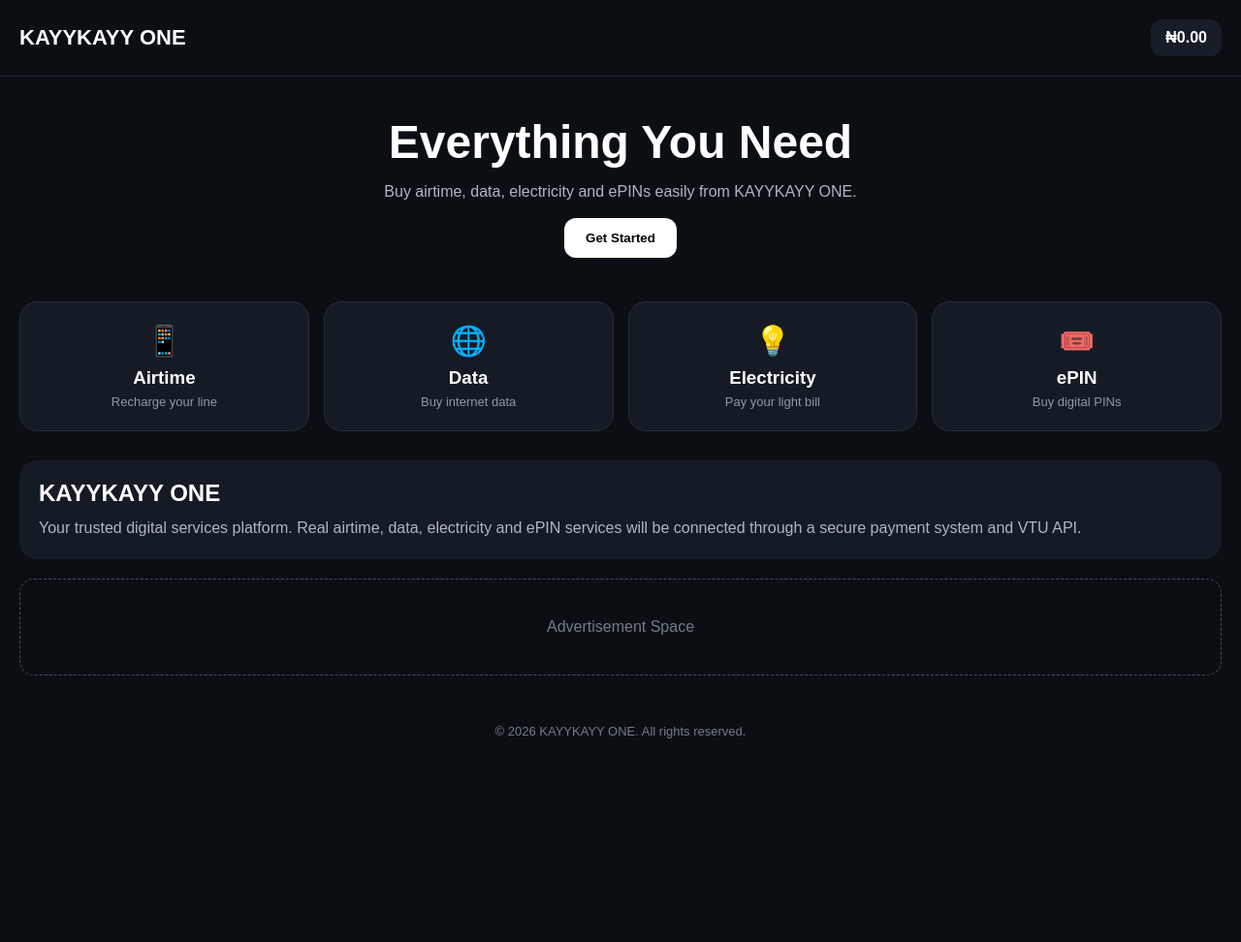
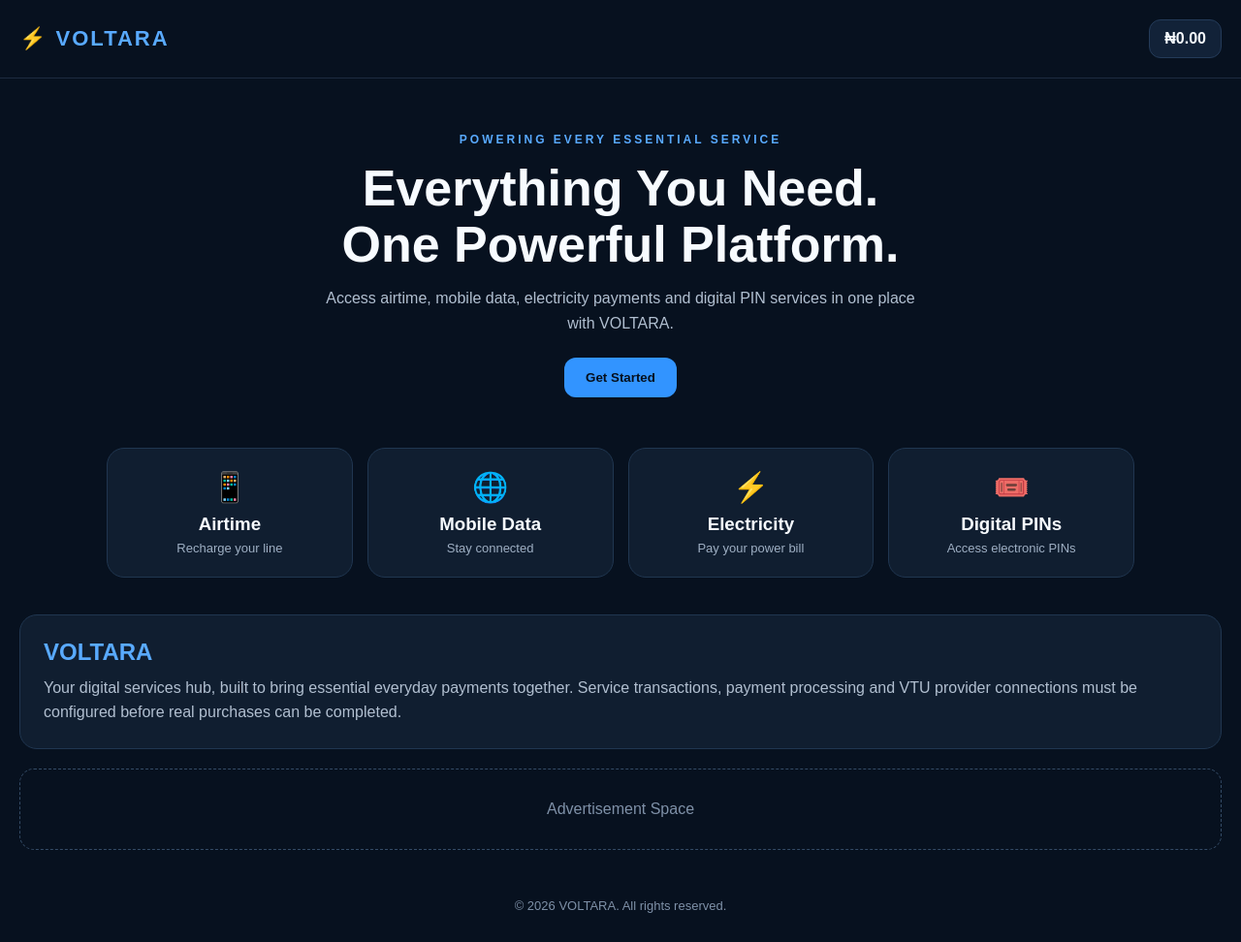
Before and after one commit to antonelaroccuzzu-bot/Big-Kayykayy-, a plain HTML site: page index.html in a window 1280 px wide. Shown: the whole page at 97% size. Before the commit the page ends 800 px from the top, so only its background shows below. Drawn offline with Linux system fonts and the light colour scheme.

Commit message:
Rebrand website fully to VOLTARA

```diff
--- a/index.html
+++ b/index.html
@@ -3,220 +3,60 @@
 <head>
   <meta charset="UTF-8">
   <meta name="viewport" content="width=device-width, initial-scale=1.0">
-  <title>KAYYKAYY ONE | Digital Services</title>
-
+  <meta name="theme-color" content="#07111f">
+  <meta name="description" content="VOLTARA brings essential digital services together in one place.">
+  <title>VOLTARA | Powering Every Essential Service</title>
   <style>
-    * {
-      box-sizing: border-box;
-      margin: 0;
-      padding: 0;
-      font-family: Arial, sans-serif;
-    }
-
-    body {
-      background: #0b0f14;
-      color: white;
-      min-height: 100vh;
-    }
-
-    header {
-      padding: 20px;
-      display: flex;
-      justify-content: space-between;
-      align-items: center;
-      border-bottom: 1px solid #222831;
-    }
-
-    .logo {
-      font-size: 22px;
-      font-weight: bold;
-    }
-
-    .wallet {
-      background: #171d26;
-      padding: 10px 15px;
-      border-radius: 12px;
-      font-weight: bold;
-    }
-
-    .hero {
-      padding: 40px 20px 25px;
-      text-align: center;
-    }
-
-    .hero h1 {
-      font-size: 34px;
-      margin-bottom: 12px;
-    }
-
-    .hero p {
-      color: #aeb6c2;
-      font-size: 16px;
-      line-height: 1.5;
-    }
-
-    .services {
-      padding: 20px;
-      display: grid;
-      grid-template-columns: 1fr 1fr;
-      gap: 15px;
-    }
-
-    .service {
-      background: #151b24;
-      border: 1px solid #252d38;
-      border-radius: 18px;
-      padding: 22px 15px;
-      text-align: center;
-      cursor: pointer;
-    }
-
-    .service:hover {
-      background: #1d2530;
-    }
-
-    .icon {
-      font-size: 30px;
-      margin-bottom: 10px;
-    }
-
-    .service h3 {
-      margin-bottom: 6px;
-    }
-
-    .service p {
-      color: #8f99a7;
-      font-size: 13px;
-    }
-
-    .section {
-      margin: 10px 20px;
-      padding: 20px;
-      background: #151b24;
-      border-radius: 18px;
-    }
-
-    .section h2 {
-      margin-bottom: 10px;
-    }
-
-    .section p {
-      color: #aeb6c2;
-      line-height: 1.5;
-    }
-
-    .ad {
-      margin: 20px;
-      height: 100px;
-      border: 1px dashed #454e5b;
-      border-radius: 15px;
-      display: flex;
-      justify-content: center;
-      align-items: center;
-      color: #727c89;
-    }
-
-    footer {
-      text-align: center;
-      padding: 30px 20px;
-      color: #727c89;
-      font-size: 13px;
-    }
-
-    button {
-      margin-top: 15px;
-      padding: 13px 22px;
-      border: none;
-      border-radius: 12px;
-      background: #ffffff;
-      color: #000000;
-      font-weight: bold;
-      cursor: pointer;
-    }
-
-    @media (min-width: 700px) {
-      .services {
-        grid-template-columns: repeat(4, 1fr);
-      }
-
-      .hero h1 {
-        font-size: 48px;
-      }
-    }
+    * { box-sizing: border-box; margin: 0; padding: 0; font-family: Arial, sans-serif; }
+    body { background: #07111f; color: #f7fbff; min-height: 100vh; }
+    header { padding: 20px; display: flex; justify-content: space-between; align-items: center; border-bottom: 1px solid #1d2b40; }
+    .logo { font-size: 22px; font-weight: 800; letter-spacing: 2px; color: #59aaff; }
+    .wallet { background: #122238; border: 1px solid #243b59; padding: 10px 15px; border-radius: 12px; font-weight: bold; }
+    .hero { padding: 56px 20px 32px; text-align: center; }
+    .eyebrow { color: #59aaff; font-size: 12px; letter-spacing: 3px; font-weight: 700; margin-bottom: 14px; }
+    .hero h1 { font-size: 36px; line-height: 1.12; margin-bottom: 14px; }
+    .hero p { color: #b1bfd0; font-size: 16px; line-height: 1.6; max-width: 620px; margin: 0 auto; }
+    button { margin-top: 22px; padding: 13px 22px; border: none; border-radius: 12px; background: #3294ff; color: #06101e; font-weight: 800; cursor: pointer; }
+    .services { padding: 20px; display: grid; grid-template-columns: 1fr 1fr; gap: 15px; max-width: 1100px; margin: auto; }
+    .service { background: #101e30; border: 1px solid #203650; border-radius: 18px; padding: 22px 15px; text-align: center; cursor: pointer; }
+    .service:hover { background: #172b43; border-color: #3294ff; }
+    .icon { font-size: 30px; margin-bottom: 10px; }
+    .service h3 { margin-bottom: 6px; }
+    .service p { color: #9eafc3; font-size: 13px; }
+    .section { margin: 18px 20px; padding: 24px; background: #101e30; border: 1px solid #203650; border-radius: 18px; }
+    .section h2 { margin-bottom: 10px; color: #59aaff; }
+    .section p { color: #b1bfd0; line-height: 1.6; }
+    .ad { margin: 20px; min-height: 84px; border: 1px dashed #344b66; border-radius: 15px; display: flex; justify-content: center; align-items: center; color: #7f91a8; }
+    footer { text-align: center; padding: 30px 20px; color: #7f91a8; font-size: 13px; }
+    @media (min-width: 700px) { .services { grid-template-columns: repeat(4, 1fr); } .hero h1 { font-size: 52px; } }
   </style>
 </head>
-
 <body>
-
   <header>
-    <div class="logo">KAYYKAYY ONE</div>
+    <div class="logo">⚡ VOLTARA</div>
     <div class="wallet">₦0.00</div>
   </header>
-
   <section class="hero">
-    <h1>Everything You Need</h1>
-    <p>
-      Buy airtime, data, electricity and ePINs
-      easily from KAYYKAYY ONE.
-    </p>
+    <div class="eyebrow">POWERING EVERY ESSENTIAL SERVICE</div>
+    <h1>Everything You Need.<br>One Powerful Platform.</h1>
+    <p>Access airtime, mobile data, electricity payments and digital PIN services in one place with VOLTARA.</p>
     <button onclick="start()">Get Started</button>
   </section>
-
   <section class="services">
-
-    <div class="service" onclick="buy('Airtime')">
-      <div class="icon">📱</div>
-      <h3>Airtime</h3>
-      <p>Recharge your line</p>
-    </div>
-
-    <div class="service" onclick="buy('Data')">
-      <div class="icon">🌐</div>
-      <h3>Data</h3>
-      <p>Buy internet data</p>
-    </div>
-
-    <div class="service" onclick="buy('Electricity')">
-      <div class="icon">💡</div>
-      <h3>Electricity</h3>
-      <p>Pay your light bill</p>
-    </div>
-
-    <div class="service" onclick="buy('ePIN')">
-      <div class="icon">🎟️</div>
-      <h3>ePIN</h3>
-      <p>Buy digital PINs</p>
-    </div>
-
+    <div class="service" onclick="buy('Airtime')"><div class="icon">📱</div><h3>Airtime</h3><p>Recharge your line</p></div>
+    <div class="service" onclick="buy('Data')"><div class="icon">🌐</div><h3>Mobile Data</h3><p>Stay connected</p></div>
+    <div class="service" onclick="buy('Electricity')"><div class="icon">⚡</div><h3>Electricity</h3><p>Pay your power bill</p></div>
+    <div class="service" onclick="buy('ePIN')"><div class="icon">🎟️</div><h3>Digital PINs</h3><p>Access electronic PINs</p></div>
   </section>
-
-  <div class="section">
-    <h2>KAYYKAYY ONE</h2>
-    <p>
-      Your trusted digital services platform.
-      Real airtime, data, electricity and ePIN
-      services will be connected through a secure
-      payment system and VTU API.
-    </p>
-  </div>
-
-  <div class="ad">
-    Advertisement Space
-  </div>
-
-  <footer>
-    © 2026 KAYYKAYY ONE. All rights reserved.
-  </footer>
-
+  <section class="section">
+    <h2>VOLTARA</h2>
+    <p>Your digital services hub, built to bring essential everyday payments together. Service transactions, payment processing and VTU provider connections must be configured before real purchases can be completed.</p>
+  </section>
+  <div class="ad">Advertisement Space</div>
+  <footer>© 2026 VOLTARA. All rights reserved.</footer>
   <script>
-    function start() {
-      alert("Welcome to KAYYKAYY ONE!");
-    }
-
-    function buy(service) {
-      alert(service + " service selected. Payment and VTU connection will be added next.");
-    }
+    function start() { alert("Welcome to VOLTARA!"); }
+    function buy(service) { alert(service + " selected. Live transactions will be available after payment and service-provider integration is completed."); }
   </script>
-
 </body>
 </html>
```
